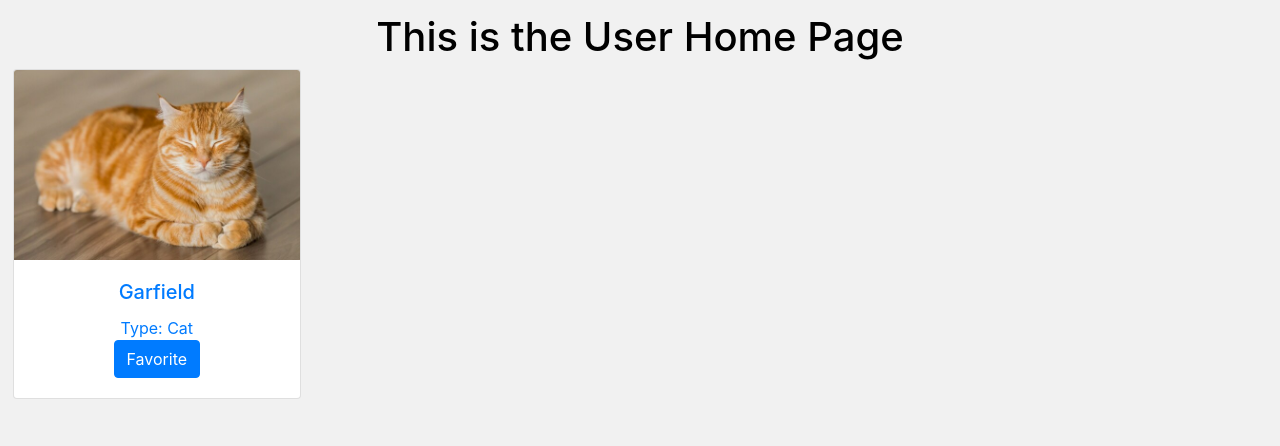
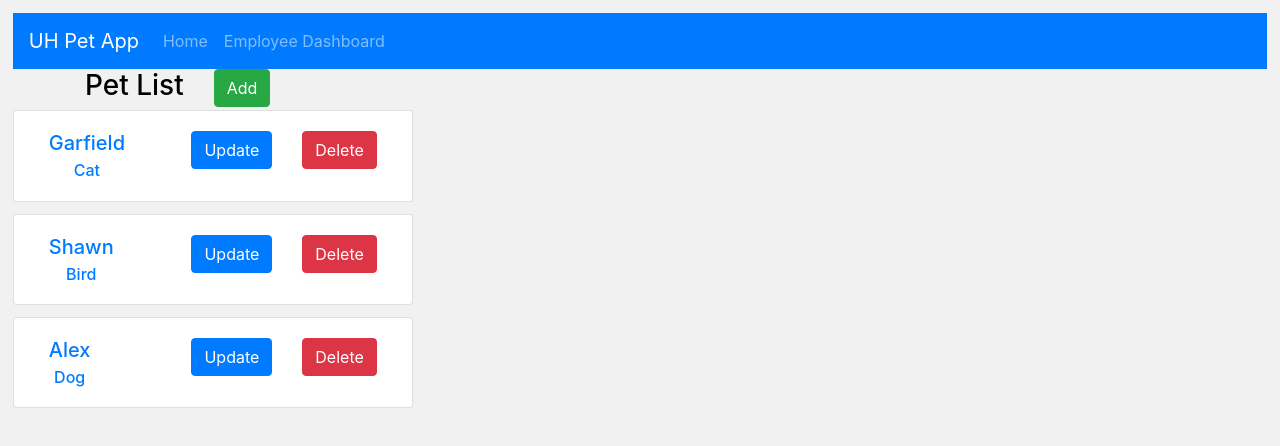
Before and after one commit to alexsonnysar/uh-sdp-pet-app, a React (Create React App) app in the folder ui/: page /employee-dashboard in a window 1280 px wide. Shown: the top 446 px of the page. Built offline with nearby package versions, Linux system fonts and the light colour scheme.

Commit message:
Added basic bootstrap navbar component

```diff
--- a/ui/package.json
+++ b/ui/package.json
@@ -14,7 +14,8 @@
     "react-bootstrap": "^1.0.0-beta.16",
     "react-dom": "^16.12.0",
     "react-router-dom": "^5.1.2",
-    "react-scripts": "3.3.0"
+    "react-scripts": "3.3.0",
+    "styled-components": "^5.0.1"
   },
   "lint-staged": {
     "src/**/*.{js,jsx,ts,tsx,json,css,scss,md}": [
--- a/ui/src/App.js
+++ b/ui/src/App.js
@@ -3,6 +3,7 @@ import "./App.css";
 import Home from "./pages/Home";
 import PetProfile from "./pages/PetProfile";
 import EmployeeDashboard from "./pages/EmployeeDashboard";
+import TestPage from "./pages/TestPage";
 import { BrowserRouter as Router, Switch, Route, Link } from "react-router-dom";
 
 function App() {
@@ -10,10 +11,13 @@ function App() {
     <Router>
       <div className="App" data-testid="App">
         <Switch>
-          <Route path="/petprofile">
+          <Route path="/test-page">
+            <TestPage />
+          </Route>
+          <Route path="/pet-profile">
             <PetProfile />
           </Route>
-          <Route path="/empdash">
+          <Route path="/employee-dashboard">
             <EmployeeDashboard />
           </Route>
           <Route path="/">
--- /dev/null
+++ b/ui/src/components/Navigation.js
@@ -0,0 +1,28 @@
+import React from "react";
+import Navbar from "react-bootstrap/Navbar";
+import Nav from "react-bootstrap/Nav";
+import styled from "styled-components";
+
+const Styles = styled.div`
+  .navbar {
+  }
+
+  .navbar-brand {
+  }
+`;
+
+const Navigation = () => {
+  return (
+    <div>
+      <Navbar bg="primary" variant="dark">
+        <Navbar.Brand>UH Pet App</Navbar.Brand>
+        <Nav className="mr-auto">
+          <Nav.Link href="/">Home</Nav.Link>
+          <Nav.Link href="/employee-dashboard">Employee Dashboard</Nav.Link>
+        </Nav>
+      </Navbar>
+    </div>
+  );
+};
+
+export default Navigation;
--- a/ui/src/components/PetCard.js
+++ b/ui/src/components/PetCard.js
@@ -6,11 +6,11 @@ const PetCard = ({ pet }) => {
   return (
     <div data-testid="petcard">
       <Card className="text-center" style={{ width: "18rem" }}>
-        <a href="/petprofile">
+        <a href="/pet-profile">
           <Card.Img variant="top" src="/images/garfield.jpg" alt="Pet Image" />
         </a>
         <Card.Body>
-          <a href="/petprofile" style={{ textDecorationLine: "none" }}>
+          <a href="/pet-profile" style={{ textDecorationLine: "none" }}>
             <Card.Title>{Name}</Card.Title>
             <Card.Text>Type: {Type}</Card.Text>
           </a>
--- a/ui/src/components/PetListCard.js
+++ b/ui/src/components/PetListCard.js
@@ -10,7 +10,7 @@ const PetListCard = ({ pet }) => {
           <Container>
             <Row>
               <Col>
-                <a href="/petprofile" style={{ textDecorationLine: "none" }}>
+                <a href="/pet-profile" style={{ textDecorationLine: "none" }}>
                   <Card.Title>{Name}</Card.Title>
                   <Card.Subtitle>{Type}</Card.Subtitle>
                 </a>
--- a/ui/src/pages/EmployeeDashboard.js
+++ b/ui/src/pages/EmployeeDashboard.js
@@ -1,5 +1,6 @@
 import React from "react";
 import PetList from "../components/PetList";
+import Navigation from "../components/Navigation";
 
 const petList = [
   {
@@ -19,7 +20,7 @@ const petList = [
 const EmployeeDashboard = () => {
   return (
     <div data-testid="empdash">
-      <h1 align="center">This is the Employee Dashboard Page</h1>
+      <Navigation />
       <PetList heading="Pet List" petList={petList} />
     </div>
   );
--- a/ui/src/pages/Home.js
+++ b/ui/src/pages/Home.js
@@ -1,5 +1,6 @@
 import React from "react";
 import PetCard from "../components/PetCard";
+import Navigation from "../components/Navigation";
 
 const petProfileInfo = {
   Name: "Garfield",
@@ -9,7 +10,7 @@ const petProfileInfo = {
 const Home = () => {
   return (
     <div>
-      <h1 align="center">This is the User Home Page</h1>
+      <Navigation />
       <PetCard pet={petProfileInfo} />
     </div>
   );
--- /dev/null
+++ b/ui/src/pages/TestPage.js
@@ -0,0 +1,12 @@
+import React from "react";
+import Navigation from "../components/Navigation";
+
+const TestPage = () => {
+  return (
+    <div>
+      <Navigation />
+    </div>
+  );
+};
+
+export default TestPage;
```
Also changed, not shown: 1 other file (tests, documents, lock files or other folders).
